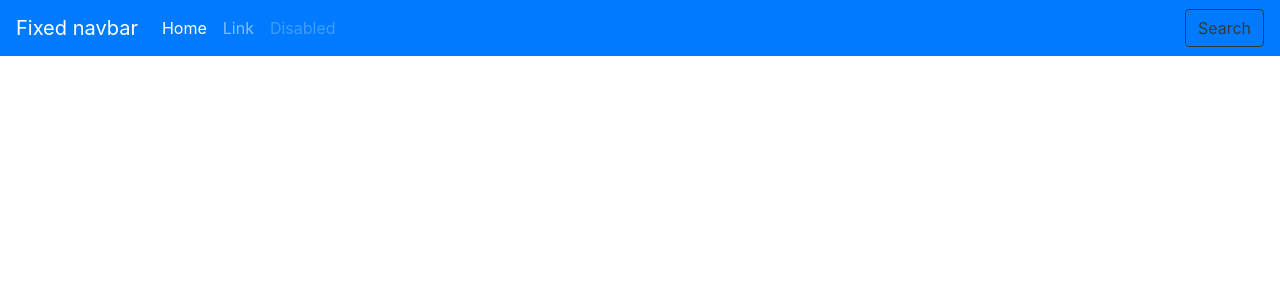
After one commit to nguyenphiikhanh/php_quiz-project, a PHP site: page / in a window 1280 px wide. The commit adds this page. Shown: the top 300 px of the page. Run offline with PHP 8.4, Linux system fonts and the light colour scheme; some libraries are stand-ins or nearby versions.

```diff
--- /dev/null
+++ b/index.php
@@ -0,0 +1,52 @@
+<!DOCTYPE html>
+<html lang="en">
+
+<head>
+    <meta charset="UTF-8">
+    <meta http-equiv="X-UA-Compatible" content="IE=edge">
+    <meta name="viewport" content="width=device-width, initial-scale=1.0">
+    <title>Học tập JavaScript trên Website</title>
+    <!-- bootstrap CSS -->
+    <link rel="stylesheet" href="https://maxcdn.bootstrapcdn.com/bootstrap/4.5.2/css/bootstrap.min.css">
+    <script src="https://ajax.googleapis.com/ajax/libs/jquery/3.5.1/jquery.min.js"></script>
+    <script src="https://cdnjs.cloudflare.com/ajax/libs/popper.js/1.16.0/umd/popper.min.js"></script>
+    <script src="https://maxcdn.bootstrapcdn.com/bootstrap/4.5.2/js/bootstrap.min.js"></script>
+    <!-- CSS customize -->
+    <link rel="stylesheet" href="./css/style.css">
+
+</head>
+
+<body>
+
+<nav class="navbar navbar-expand-md navbar-dark fixed-top bg-primary">
+      <a class="navbar-brand" href="#">Fixed navbar</a>
+      <button class="navbar-toggler" type="button" data-toggle="collapse" data-target="#navbarCollapse" aria-controls="navbarCollapse" aria-expanded="false" aria-label="Toggle navigation">
+        <span class="navbar-toggler-icon"></span>
+      </button>
+      <div class="collapse navbar-collapse" id="navbarCollapse">
+        <ul class="navbar-nav mr-auto">
+          <li class="nav-item active">
+            <a class="nav-link" href="#">Home <span class="sr-only">(current)</span></a>
+          </li>
+          <li class="nav-item">
+            <a class="nav-link" href="#">Link</a>
+          </li>
+          <li class="nav-item">
+            <a class="nav-link disabled" href="#">Disabled</a>
+          </li>
+        </ul>
+
+          <button class="btn btn-outline-dark my-2 my-sm-0" type="submit">Search</button>
+      </div>
+    </nav>
+
+
+    <script type="text/javascript">
+        document.title = "Đăng nhập";
+    </script>
+    <!-- font awesome icon -->
+    <script src="./js/fontAwesome.js"></script>
+
+</body>
+
+</html>
```
Also changed, not shown: dangky.php (+26 -7 lines), dangnhap.php (+27 -6 lines), layout/foot.php (deleted, +0 -8 lines), layout/head.php (deleted, +0 -20 lines).
